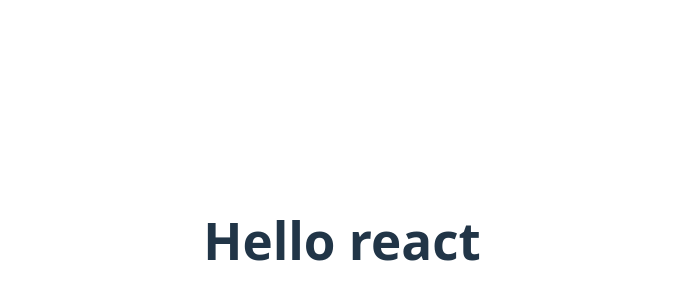
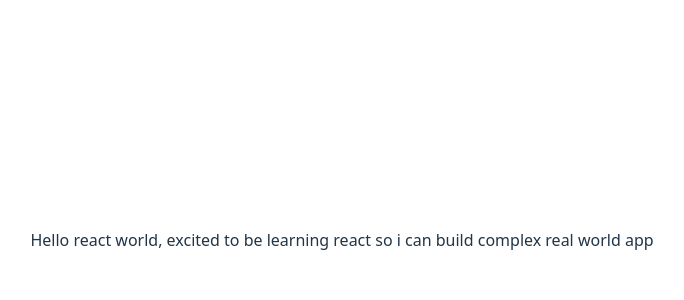
Before and after one commit to Segundavid-Dev/REACT-REPO, a React (Vite) app: page / in a window 1280 px wide. Shown: the part 160-460 px from the top of the page, without its empty margins (298-982 px from the left). Built offline with nearby package versions, Linux system fonts and the light colour scheme.

Commit message:
Rendering react Apps

```diff
--- a/src/App.jsx
+++ b/src/App.jsx
@@ -1,7 +1,12 @@
 import "./App.css";
 
 function App() {
-  return <h1>Hello react</h1>;
+  return (
+    <p>
+      Hello react world, excited to be learning react so i can build complex
+      real world app
+    </p>
+  );
 }
 
 export default App;
```
